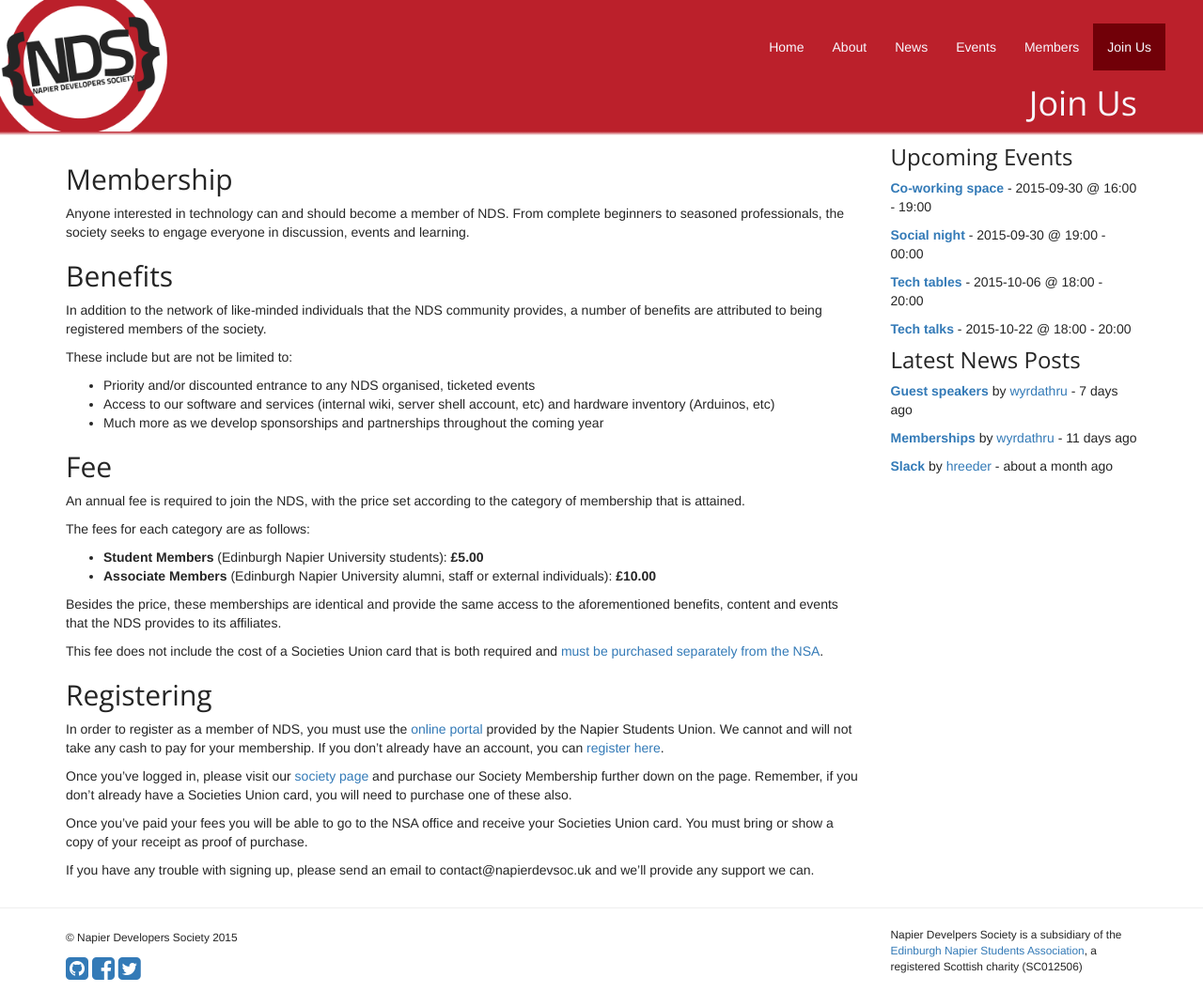
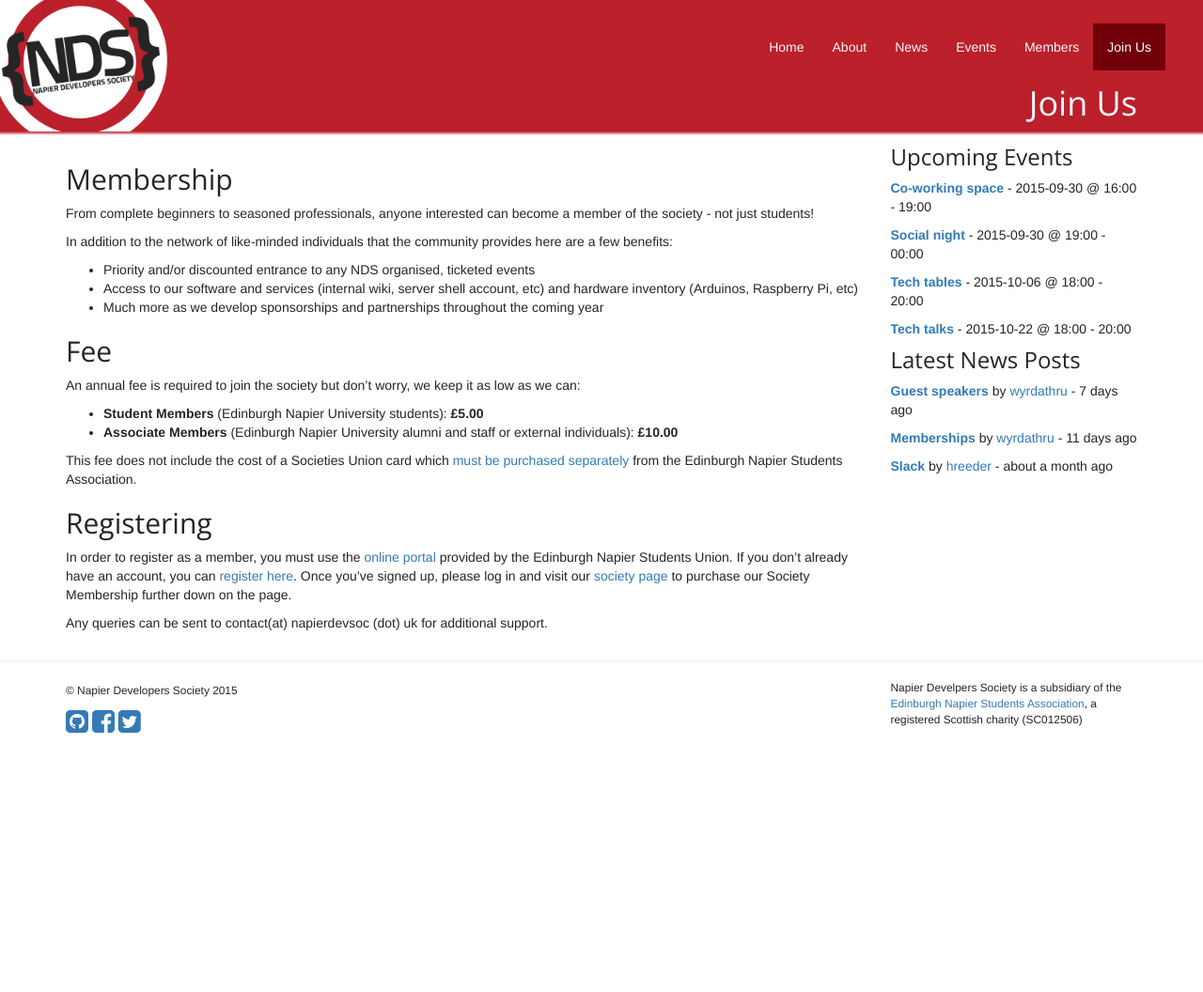
Before and after one commit to NapierDevSoc/NapierDevSoc.github.io, a Jekyll site: the page built from join/index.md, in a window 1280 px wide. Shown: the whole page at 94% size. Built offline with Jekyll 4.4.1, drawn with Linux system fonts in a browser that asks for light colours; nearby versions of some CDN libraries; Markdown is read by kramdown in place of the engine named in the settings; after the commit the page ends 900 px from its top, so only the background shows below that.

Commit message:
Added headers, reduced registration info

```diff
--- a/join/index.md
+++ b/join/index.md
@@ -6,34 +6,23 @@ weight: 50
 ---
 
 ## Membership
-Anyone interested in technology can and should become a member of NDS. From complete beginners to seasoned professionals, the society seeks to engage everyone in discussion, events and learning.
+From complete beginners to seasoned professionals, anyone interested can become a member of the society - not just students!
 
-## Benefits
-In addition to the network of like-minded individuals that the NDS community provides, a number of benefits are attributed to being registered members of the society.
-
-These include but are not be limited to:
+In addition to the network of like-minded individuals that the community provides here are a few benefits:
 
 - Priority and/or discounted entrance to any NDS organised, ticketed events
-- Access to our software and services (internal wiki, server shell account, etc) and hardware inventory (Arduinos, etc)
+- Access to our software and services (internal wiki, server shell account, etc) and hardware inventory (Arduinos, Raspberry Pi, etc)
 - Much more as we develop sponsorships and partnerships throughout the coming year
 
 ## Fee
-An annual fee is required to join the NDS, with the price set according to the category of membership that is attained.
-
-The fees for each category are as follows:
+An annual fee is required to join the society but don't worry, we keep it as low as we can:
 
 - **Student Members** (Edinburgh Napier University students): **£5.00**
-- **Associate Members** (Edinburgh Napier University alumni, staff or external individuals): **£10.00**
+- **Associate Members** (Edinburgh Napier University alumni and staff or external individuals): **£10.00**
 
-Besides the price, these memberships are identical and provide the same access to the aforementioned benefits, content and events that the NDS provides to its affiliates.
-
-This fee does not include the cost of a Societies Union card that is both required and <a href="http://www.napierstudents.com/teamnapiersocieties/societyjoinstart/">must be purchased separately from the NSA</a>.
+This fee does not include the cost of a Societies Union card which <a href="http://www.napierstudents.com/teamnapiersocieties/societyjoinstart/">must be purchased separately</a> from the Edinburgh Napier Students Association.
 
 ## Registering
-In order to register as a member of NDS, you must use the <a href="http://www.napierstudents.com/login/">online portal</a> provided by the Napier Students Union. We cannot and will not take any cash to pay for your membership. If you don't already have an account, you can <a href="http://www.napierstudents.com/account/register/guest/">register here</a>.
+In order to register as a member, you must use the <a href="http://www.napierstudents.com/login/">online portal</a> provided by the Edinburgh Napier Students Union. If you don't already have an account, you can <a href="http://www.napierstudents.com/account/register/guest/">register here</a>. Once you've signed up, please log in and visit our <a href="http://www.napierstudents.com/organisation/societies/developers/">society page</a> to purchase our Society Membership further down on the page.
 
-Once you've logged in, please visit our <a href="http://www.napierstudents.com/organisation/societies/developers/">society page</a> and purchase our Society Membership further down on the page. Remember, if you don't already have a Societies Union card, you will need to purchase one of these also.
-
-Once you've paid your fees you will be able to go to the NSA office and receive your Societies Union card. You must bring or show a copy of your receipt as proof of purchase.
-
-If you have any trouble with signing up, please send an email to contact@napierdevsoc.uk and we'll provide any support we can.
+Any queries can be sent to contact(at) napierdevsoc (dot) uk for additional support.
```
Also changed, not shown: about/index.md (+2 -3 lines), assets/js/npm.js (added, +13 -0 lines), events/index.md (+13 -0 lines), index.md (+6 -11 lines), members/index.md (+1 -0 lines), news/index.md (+9 -1 lines), README.md.
